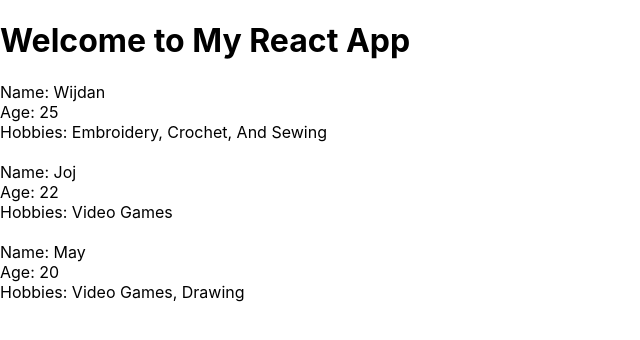
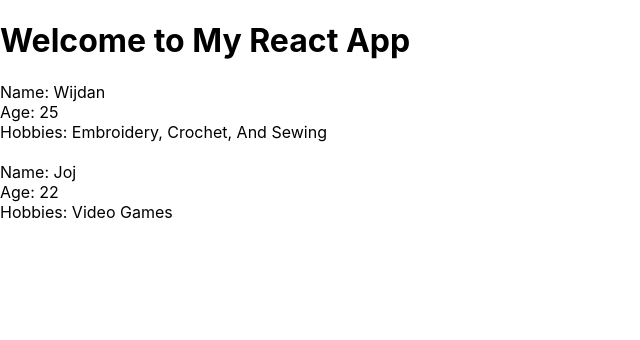
Before and after one commit to wijdan1995/React-Redux-Practice, a React (Create React App) app in the folder my-app/: page / in a window 1280 px wide. Shown: the top 340 px of the page, without its empty margins (0-640 px from the left). Built offline with nearby package versions, Linux system fonts and the light colour scheme.

Commit message:
Conditional Output

```diff
--- a/my-app/src/Components/Wijdan.js
+++ b/my-app/src/Components/Wijdan.js
@@ -3,8 +3,33 @@ import React from 'react'
 const Wijdan = ({ people }) => {
 
     // const { people } = props
-    const peopleList = people.map(person => {
+    // const peopleList = people.map(person => {
+    //     if (person.age > 20) {
+
+
+    //         return (
+    //             <div className="wijdan" key={person.id}>
+    //                 <div>
+    //                     Name: {person.name}
+    //                 </div>
+    //                 <div>
+    //                     Age: {person.age}
+    //                 </div>
+    //                 <div>
+    //                     Hobbies: {person.hobbies}
+    //                 </div>
+    //                 <br />
+    //             </div>
+    //         )
+    //     } else {
+    //         return null
+    //     }
+    // })
+
     return (
+        <div className="people-list">
+            {people.map(person => {
+                return person.age > 20 ? (
                     <div className="wijdan" key={person.id}>
                         <div>
                             Name: {person.name}
@@ -16,14 +41,10 @@ const Wijdan = ({ people }) => {
                             Hobbies: {person.hobbies}
                         </div>
                         <br />
-            </div>
-        )
-    })
-    return (
-        <div className="people-list">
-            {peopleList}
+                    </div>) : null;
+            })}
         </div>
     )
 }
 
-export default Wijdan;
+export default Wijdan
```
Lines whose indentation alone changed are shown as unchanged.
